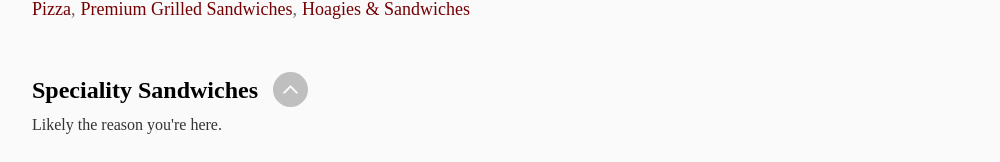
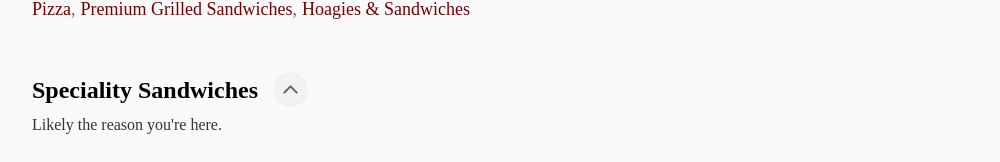
Before and after one commit to crswll/wolfs, a Next.js app: page / in a window 1280 px wide. Shown: the part 626-788 px from the top of the page, without its empty margins (126-1126 px from the left). Built offline with nearby package versions, Linux system fonts and the light colour scheme; a web font is replaced by a local one.

Commit message:
small adjustmnet

```diff
--- a/components/MenuSection.js
+++ b/components/MenuSection.js
@@ -22,7 +22,7 @@ const MenuSection = ({
         headerLevel={headerLevel}
       >
         <span>{title}</span>
-        <a className="block p-1 ml-2 rounded-full text-lightest bg-light" href={`#menu`}>
+        <a className="block p-1 ml-2 rounded-full text-dark bg-lighter" href={`#menu`}>
           <Up
             style={{ width: 25, height: 25 }}
             className="block fill-current"
--- a/pages/_document.js
+++ b/pages/_document.js
@@ -8,7 +8,7 @@ export default class extends Document {
 
   render() {
     return (
-      <html lang="en-US" className="font-serif leading-normal bg-light">
+      <html lang="en-US" className="font-serif leading-normal bg-lighter">
         <Head />
         <body className="bg-lightest">
           <Main />
--- a/pages/index.js
+++ b/pages/index.js
@@ -28,7 +28,7 @@ const Home = () => (
       <meta name="apple-mobile-web-app-capable" content="yes" />
       <meta name="apple-mobile-web-app-status-bar-style" content="black" />
     </Head>
-    <div className="bg-lightest" style={{ height: 12 }}></div>
+    <div className="bg-lighter" style={{ height: 12 }}></div>
 
     <Container className="relative" style={{ width: 250 }}>
       <Logo title={name} className="w-full mx-auto -mt-2" />
@@ -81,7 +81,7 @@ const Home = () => (
       )}
     </Container>
 
-    <footer className="bg-lightest text-darker">
+    <footer className="bg-lighter text-darker">
         <Container className="p-3 py-2 leading-loose text-scale-n1">
           <p>Consuming raw or undercooked meats, poultry, seafood, shellfish or egg may increase your risk of foodborne illness.</p>
           <ul className="mt-2 list-reset">
```
